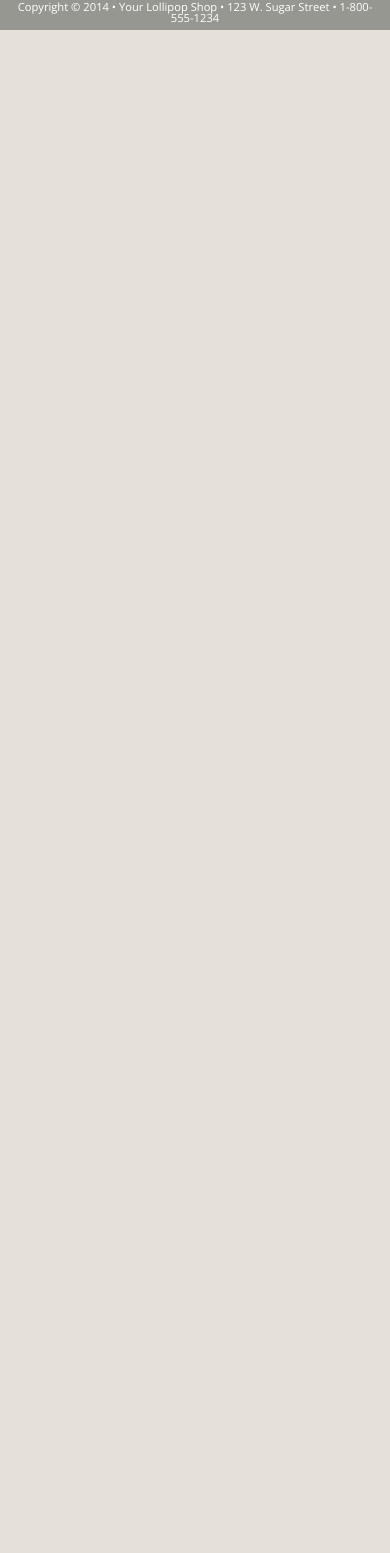
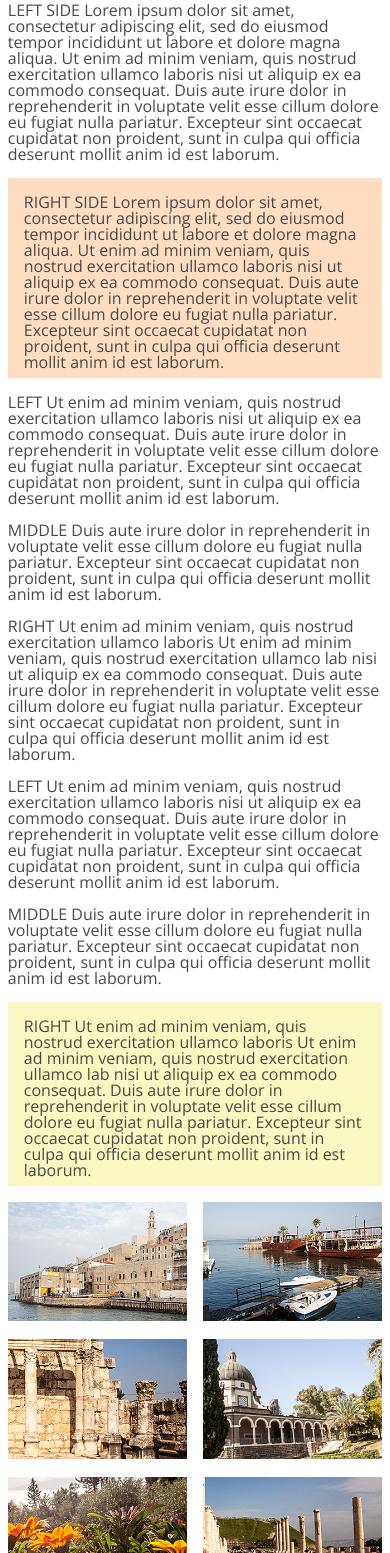
Before and after one commit to MadGalactic/LollipopShop, a plain HTML site: page index.html in a window 390 px wide. Shown: the part 219-1772 px from the top of the page. Before the commit the page ends 844 px from the top, so only its background shows below. Drawn offline with nearby package versions, Linux system fonts and the light colour scheme.

Commit message:
added multiple columns and rows and adjusted to desktop, phone, and tablet view

```diff
--- a/index.html
+++ b/index.html
@@ -91,14 +91,75 @@
 
 
 <div id="contentWrapper">
+
     <div class="row">
             <div class="column-12">
                 <h1>OUR SPECIALS</h1>
+            </div> <!-- end column-->
+    </div> <!-- end row-->
 
-            </div> <!-- end column-->
+    <div class="row">
+        <div class="column-6">
+            <p>LEFT SIDE Lorem ipsum dolor sit amet, consectetur adipiscing elit, sed do eiusmod tempor incididunt ut labore et dolore magna aliqua. Ut enim ad minim veniam, quis nostrud exercitation ullamco laboris nisi ut aliquip ex ea commodo consequat. Duis aute irure dolor in reprehenderit in voluptate velit esse cillum dolore eu fugiat nulla pariatur. Excepteur sint occaecat cupidatat non proident, sunt in culpa qui officia deserunt mollit anim id est laborum.</p>
+        </div> <!-- end column-->
 
-    </div> <!-- end row-->
+        <div class="column-6">
+            <div class="color-2">
+            <p> RIGHT SIDE Lorem ipsum dolor sit amet, consectetur adipiscing elit, sed do eiusmod tempor incididunt ut labore et dolore magna aliqua. Ut enim ad minim veniam, quis nostrud exercitation ullamco laboris nisi ut aliquip ex ea commodo consequat. Duis aute irure dolor in reprehenderit in voluptate velit esse cillum dolore eu fugiat nulla pariatur. Excepteur sint occaecat cupidatat non proident, sunt in culpa qui officia deserunt mollit anim id est laborum.</p>
+        </div> <!-- end color-->
+        </div> <!-- end column-->
+</div> <!-- end row-->
+
+
+
+    <div class="row">
+        <div class="column-4">
+            <p>LEFT Ut enim ad minim veniam, quis nostrud exercitation ullamco laboris nisi ut aliquip ex ea commodo consequat. Duis aute irure dolor in reprehenderit in voluptate velit esse cillum dolore eu fugiat nulla pariatur. Excepteur sint occaecat cupidatat non proident, sunt in culpa qui officia deserunt mollit anim id est laborum.</p>
+        </div> <!-- end column -->
+
+
+    <div class="column-4">
+        <p>MIDDLE Duis aute irure dolor in reprehenderit in voluptate velit esse cillum dolore eu fugiat nulla pariatur. Excepteur sint occaecat cupidatat non proident, sunt in culpa qui officia deserunt mollit anim id est laborum.</p>
+    </div> <!-- end column -->
+
+    <div class="column-4">
+        <p>RIGHT Ut enim ad minim veniam, quis nostrud exercitation ullamco laboris Ut enim ad minim veniam, quis nostrud exercitation ullamco lab nisi ut aliquip ex ea commodo consequat. Duis aute irure dolor in reprehenderit in voluptate velit esse cillum dolore eu fugiat nulla pariatur. Excepteur sint occaecat cupidatat non proident, sunt in culpa qui officia deserunt mollit anim id est laborum.</p>
+    </div> <!-- end column -->
+</div> <!-- end row -->
+
+
+<div class="row">
+    <div class="column-3">
+        <p>LEFT Ut enim ad minim veniam, quis nostrud exercitation ullamco laboris nisi ut aliquip ex ea commodo consequat. Duis aute irure dolor in reprehenderit in voluptate velit esse cillum dolore eu fugiat nulla pariatur. Excepteur sint occaecat cupidatat non proident, sunt in culpa qui officia deserunt mollit anim id est laborum.</p>
+    </div> <!-- end column -->
+
+
+<div class="column-6">
+    <p>MIDDLE Duis aute irure dolor in reprehenderit in voluptate velit esse cillum dolore eu fugiat nulla pariatur. Excepteur sint occaecat cupidatat non proident, sunt in culpa qui officia deserunt mollit anim id est laborum.</p>
+</div> <!-- end column -->
+
+<div class="column-3">
+    <div class="color-1">
+         <p>RIGHT Ut enim ad minim veniam, quis nostrud exercitation ullamco laboris Ut enim ad minim veniam, quis nostrud exercitation ullamco lab nisi ut aliquip ex ea commodo consequat. Duis aute irure dolor in reprehenderit in voluptate velit esse cillum dolore eu fugiat nulla pariatur. Excepteur sint occaecat cupidatat non proident, sunt in culpa qui officia deserunt mollit anim id est laborum.</p>
+    </div> <!-- end color-->
+</div> <!-- end column -->
+</div> <!-- end row -->
+
+
+
+<div class="row">
+    <div class="column-2"><img src="images/car1.jpg" alt="random"></div> <!-- end column -->
+    <div class="column-2"><img src="images/car2.jpg" alt="random"></div> <!-- end column -->
+    <div class="column-2"><img src="images/car3.jpg" alt="random"></div> <!-- end column -->
+    <div class="column-2"><img src="images/car4.jpg" alt="random"></div> <!-- end column -->
+    <div class="column-2"><img src="images/car5.jpg" alt="random"></div> <!-- end column -->
+    <div class="column-2"><img src="images/car6.jpg" alt="random"></div> <!-- end column -->
+</div> <!-- end row -->
+
+
 </div><!-- end of content wrapper -->
+
+
 
 
 
--- a/stylesheets/desktop.css
+++ b/stylesheets/desktop.css
@@ -31,7 +31,10 @@
 
 
 
-
+      /*----- COLUMNS -----*/
+     .column-2 {
+          width: 16.66%;
+      }
 
 
 
--- a/stylesheets/phone-default.css
+++ b/stylesheets/phone-default.css
@@ -86,6 +86,13 @@ nav ul li:last-child a {
 #contentWrapper  {
 	background-color: #fff;
 }
+
+#contentWrapper .row:after {
+    content: "";
+    display: table;
+    clear: both;
+}
+
 #contentWrapper h1 {
 	color:#e22121;
 	font-size: 2em;
@@ -96,8 +103,29 @@ nav ul li:last-child a {
 
 
 /* ----- COLUMNS ----- */
-.column-12 {
+.column-12, .column-6, .column-4, .column-3, .column-2 {
     padding: .5em 2%;
+}
+
+.column-2 {
+    width: 50%;
+    float: left;
+}
+
+.column-2 img {
+    width: 100%;
+}
+
+.color-1, .color-2 {
+    padding: 1em 1em .5em 1em;
+}
+
+.color-1 {
+    background-color: #f9f8c1;
+}
+
+.color-2 {
+    background-color: #ffddc1;
 }
 
 
--- a/stylesheets/tablet.css
+++ b/stylesheets/tablet.css
@@ -9,6 +9,32 @@
     /*-----CONTENT -----*/
 
 
+    /*----- COLUMNS -----*/
+    .column-6, .column-4, .column-3 {
+        width: 50%;
+        float: left;
+    }
+
+    .column-2 {
+        width: 33.33333%;
+
+    }
+
+    .column-3 {
+        width: 25%;
+
+    }
+
+    .column-4 {
+        width: 33.33333%;
+    }
+
+    .column-6 {
+        width: 50%;
+
+    }
+
+
 
 
 
```
